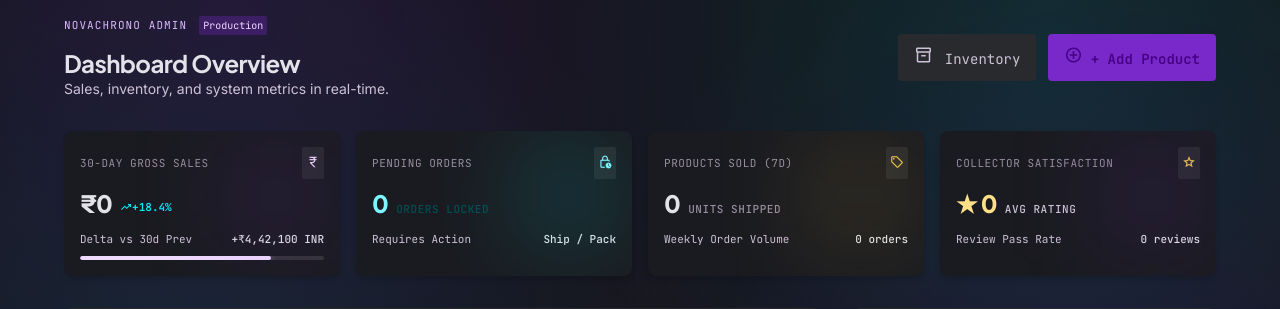
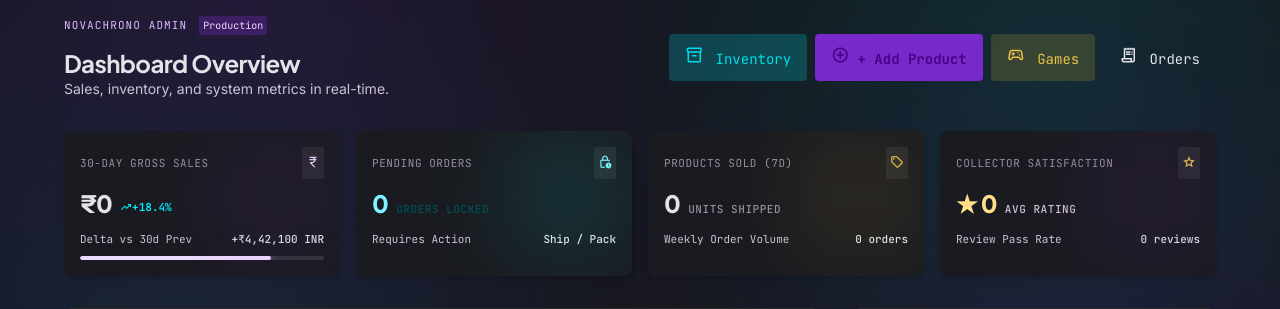
Before and after one commit to aly-osha/NovaChrono, a Django app: page /admin/dashboard/ in a window 1280 px wide. Shown: the part 65-374 px from the top of the page. Run offline with Django 5.2, Linux system fonts and the light colour scheme; the visitor is signed in with stand-in values (Sample User, id 1); data comes from the database, SQL or seed files in the repository; data that the repository does not hold is empty; some libraries are stand-ins or nearby versions.

Commit message:
feat: Add quick-access admin navigation to dashboard
- Added Inventory, Games, and Orders buttons to dashboard header
- Reduced visual clutter by showing main navigation on page itself
- Quick-action buttons with color-coded backgrounds
- Admin can now navigate without going to dropdown menu

```diff
--- a/templates/analytics/dashboard.html
+++ b/templates/analytics/dashboard.html
@@ -14,14 +14,23 @@
       <h1 class="font-display text-2xl font-bold text-on-surface tracking-tight">Dashboard Overview</h1>
       <p class="text-on-surface-variant text-sm mt-space-1 max-w-2xl">Sales, inventory, and system metrics in real-time.</p>
     </div>
-    <div class="flex gap-space-sm">
-      <a href="{% url 'admin_inventory' %}" class="px-space-md py-space-sm rounded-lg bg-surface-container-high text-on-surface-variant font-mono text-sm hover:bg-surface-container hover:text-primary transition-colors">
+    <!-- Quick Action Buttons -->
+    <div class="flex flex-wrap gap-2">
+      <a href="{% url 'admin_inventory' %}" class="px-space-md py-space-sm rounded-lg bg-secondary-container/20 text-secondary-fixed-dim font-mono text-sm hover:bg-secondary-container hover:text-on-secondary transition-colors">
         <span class="material-symbols-outlined text-[18px] mr-space-2xs">inventory_2</span>
         Inventory
       </a>
       <a href="{% url 'admin_product_create' %}" class="px-space-md py-space-sm rounded-lg bg-primary-container text-on-primary font-mono text-sm font-semibold hover:bg-primary hover:text-on-primary-fixed transition-colors">
         <span class="material-symbols-outlined text-[18px]">add_circle</span>
         + Add Product
+      </a>
+      <a href="{% url 'admin_game_list' %}" class="px-space-md py-space-sm rounded-lg bg-tertiary-container/20 text-tertiary-fixed-dim font-mono text-sm hover:bg-tertiary-container hover:text-on-tertiary transition-colors">
+        <span class="material-symbols-outlined text-[18px] mr-space-2xs">sports_esports</span>
+        Games
+      </a>
+      <a href="{% url 'admin_order_list' %}" class="px-space-md py-space-sm rounded-lg bg-success/20 text-success font-mono text-sm hover:bg-success hover:text-on-success transition-colors">
+        <span class="material-symbols-outlined text-[18px] mr-space-2xs">receipt_long</span>
+        Orders
       </a>
     </div>
   </div>
```
Also changed, not shown: templates/admin-navigation-patterns.html (added, +45 -0 lines).
